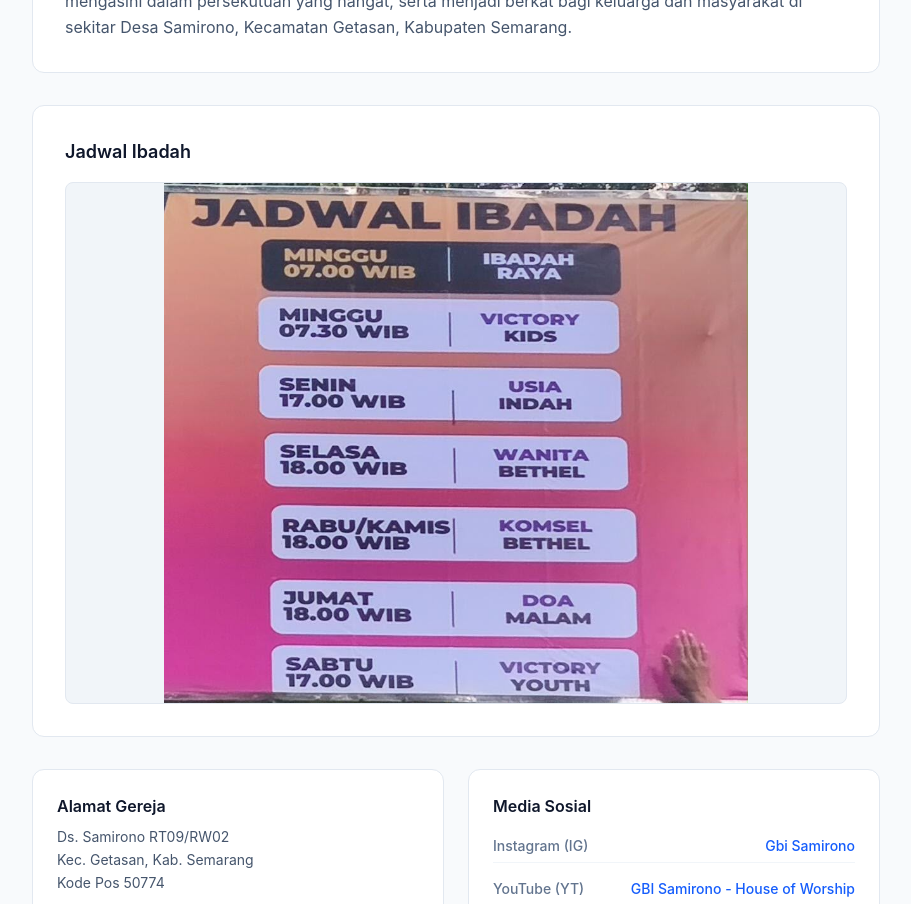
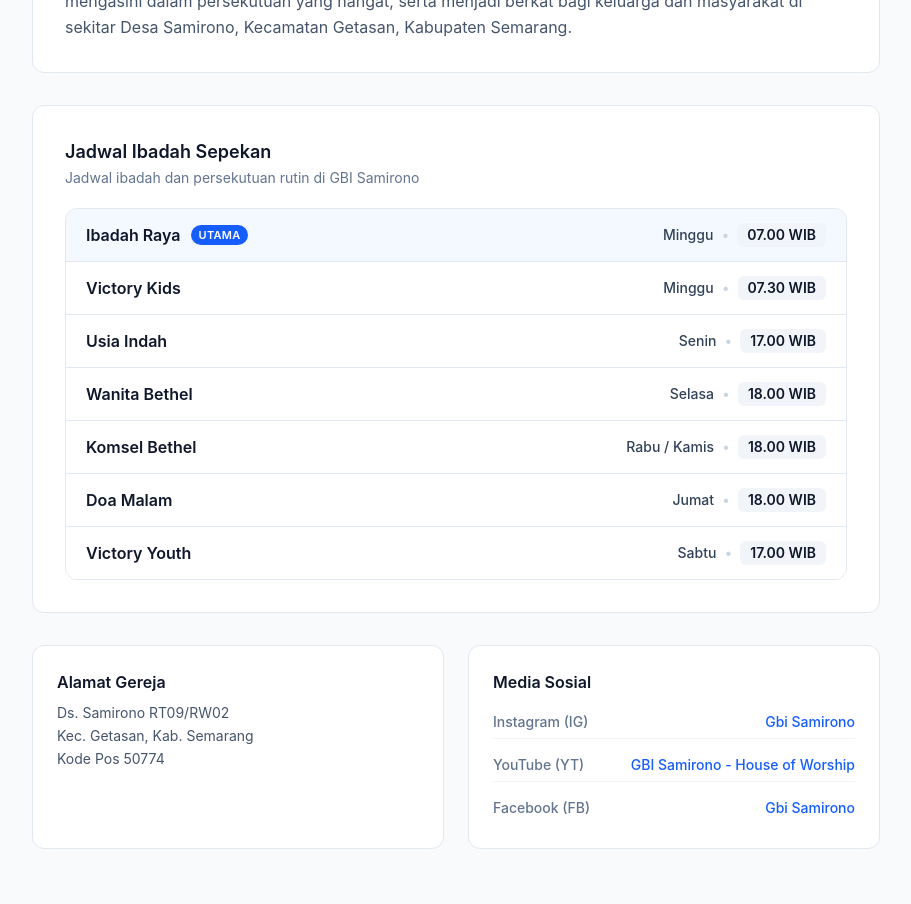
Before and after one commit to RanggaIkan/GBI-SARIMONO, a React (Vite) app: page / in a window 1280 px wide. Shown: the part 560-1464 px from the top of the page, without its empty margins (184-1095 px from the left). Built offline with nearby package versions, Linux system fonts and the light colour scheme; no server answers.

Commit message:
ui: replace banner photo with clean structured Jadwal Ibadah text list

```diff
--- a/src/pages/Home.jsx
+++ b/src/pages/Home.jsx
@@ -1,6 +1,51 @@
 import { Link } from 'react-router-dom'
 
 const CURRENT_YEAR = new Date().getFullYear()
+
+const JADWAL_IBADAH = [
+  {
+    nama: 'Ibadah Raya',
+    hari: 'Minggu',
+    jam: '07.00 WIB',
+    utama: true,
+  },
+  {
+    nama: 'Victory Kids',
+    hari: 'Minggu',
+    jam: '07.30 WIB',
+    utama: false,
+  },
+  {
+    nama: 'Usia Indah',
+    hari: 'Senin',
+    jam: '17.00 WIB',
+    utama: false,
+  },
+  {
+    nama: 'Wanita Bethel',
+    hari: 'Selasa',
+    jam: '18.00 WIB',
+    utama: false,
+  },
+  {
+    nama: 'Komsel Bethel',
+    hari: 'Rabu / Kamis',
+    jam: '18.00 WIB',
+    utama: false,
+  },
+  {
+    nama: 'Doa Malam',
+    hari: 'Jumat',
+    jam: '18.00 WIB',
+    utama: false,
+  },
+  {
+    nama: 'Victory Youth',
+    hari: 'Sabtu',
+    jam: '17.00 WIB',
+    utama: false,
+  },
+]
 
 export default function Home() {
   return (
@@ -73,17 +118,45 @@ export default function Home() {
           </p>
         </section>
 
-        {/* Worship Schedule (Jadwal Ibadah) */}
+        {/* Worship Schedule (Jadwal Ibadah - Clean Text Layout) */}
         <section className="bg-white rounded-xl border border-slate-200 p-6 sm:p-8">
-          <h3 className="text-lg font-semibold text-slate-900 mb-4">
-            Jadwal Ibadah
-          </h3>
-          <div className="overflow-hidden rounded-lg border border-slate-200 bg-slate-100">
-            <img
-              src="/jadwal-ibadah.jpeg"
-              alt="Jadwal Ibadah GBI Samirono"
-              className="w-full max-h-[520px] object-contain mx-auto"
-            />
+          <div className="mb-5">
+            <h3 className="text-lg font-semibold text-slate-900">
+              Jadwal Ibadah Sepekan
+            </h3>
+            <p className="text-sm text-slate-500 mt-0.5">
+              Jadwal ibadah dan persekutuan rutin di GBI Samirono
+            </p>
+          </div>
+
+          <div className="divide-y divide-slate-200 border border-slate-200 rounded-xl overflow-hidden">
+            {JADWAL_IBADAH.map((item) => (
+              <div
+                key={item.nama}
+                className={`flex flex-col sm:flex-row sm:items-center justify-between px-4 sm:px-5 py-3.5 gap-1.5 ${
+                  item.utama ? 'bg-blue-50/70' : 'bg-white hover:bg-slate-50'
+                }`}
+              >
+                <div className="flex items-center gap-2.5">
+                  <span className="font-semibold text-slate-900 text-sm sm:text-base">
+                    {item.nama}
+                  </span>
+                  {item.utama && (
+                    <span className="text-[11px] font-semibold uppercase tracking-wide bg-blue-600 text-white px-2 py-0.5 rounded-full">
+                      Utama
+                    </span>
+                  )}
+                </div>
+
+                <div className="flex items-center gap-2 text-sm">
+                  <span className="font-medium text-slate-700">{item.hari}</span>
+                  <span className="text-slate-300">&bull;</span>
+                  <span className="font-semibold text-slate-900 bg-slate-100 px-2.5 py-0.5 rounded-md text-xs sm:text-sm">
+                    {item.jam}
+                  </span>
+                </div>
+              </div>
+            ))}
           </div>
         </section>
 
```
